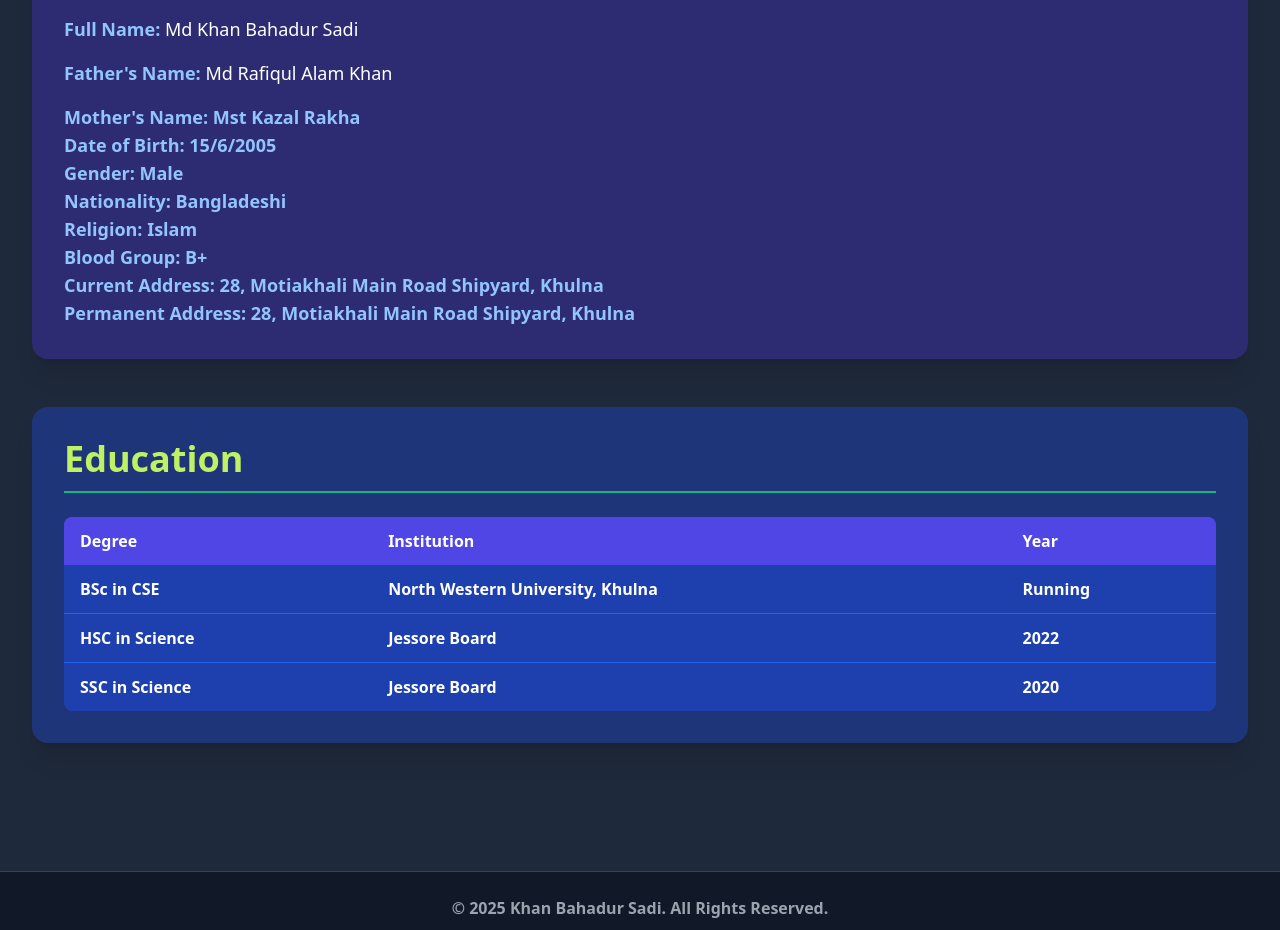
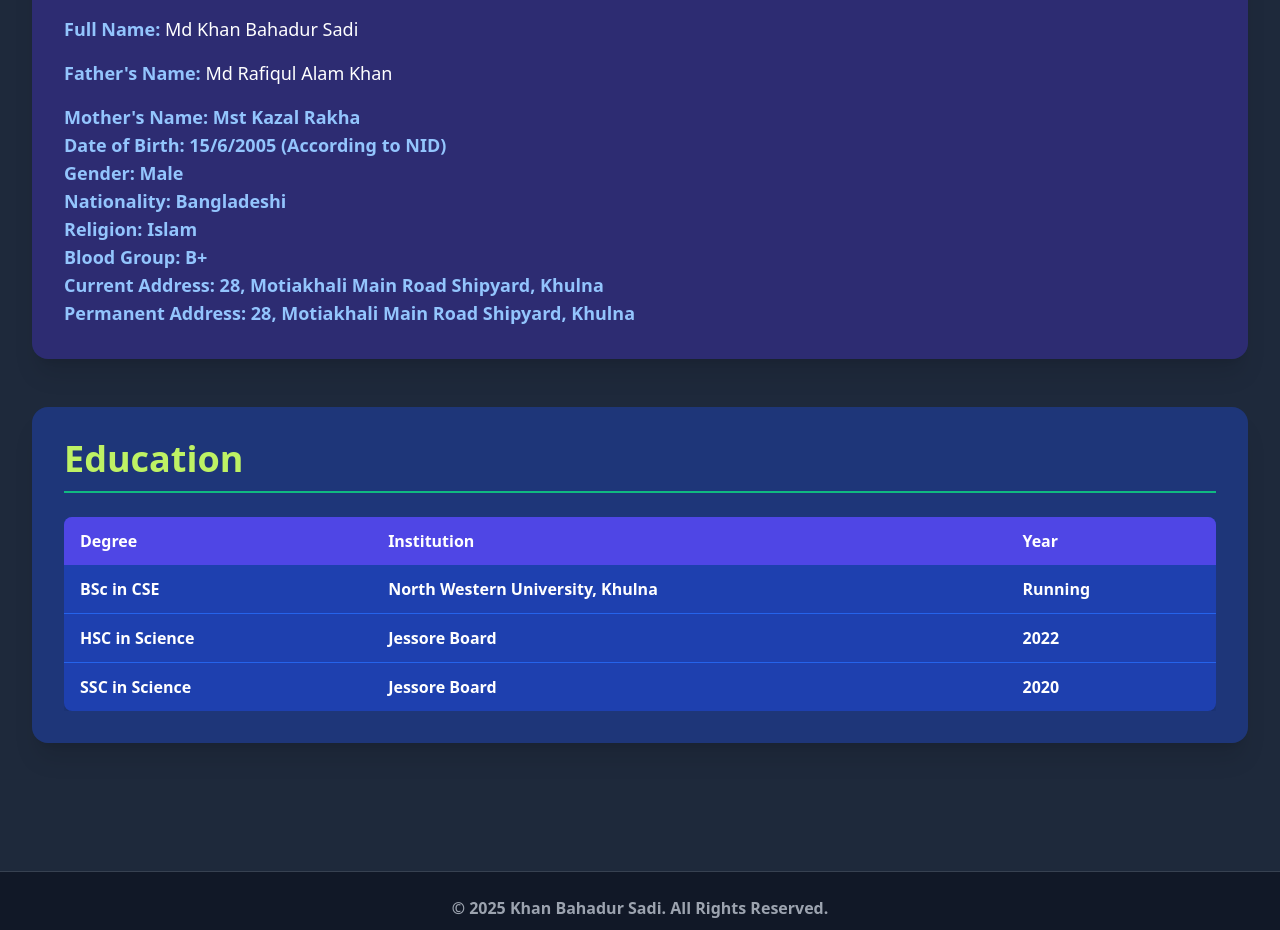
Before and after one commit to MdKhanBahadurSadi/KnowSadi, a plain HTML site: page home.html in a window 1280 px wide. Shown: the part 960-1890 px from the top of the page. Drawn offline with nearby package versions, Linux system fonts and the light colour scheme.

Commit message:
Update home.html

```diff
--- a/home.html
+++ b/home.html
@@ -80,7 +80,7 @@
                     <p><strong class="text-blue-300">Full Name:</strong> Md Khan Bahadur Sadi</p>
                     <p><strong class="text-blue-300">Father's Name:</strong> Md Rafiqul Alam Khan</p>
                     <p><strong class="text-blue-300">Mother's Name:</b> Mst Kazal Rakha</p>
-                    <p><strong class="text-blue-300">Date of Birth:</b> 15/6/2005</p>
+                    <p><strong class="text-blue-300">Date of Birth:</b> 15/6/2005 (According to NID)</p>
                     <p><strong class="text-blue-300">Gender:</strong> Male</p>
                     <p><strong class="text-blue-300">Nationality:</b> Bangladeshi</p>
                     <p><strong class="text-blue-300">Religion:</b> Islam</p>
```
